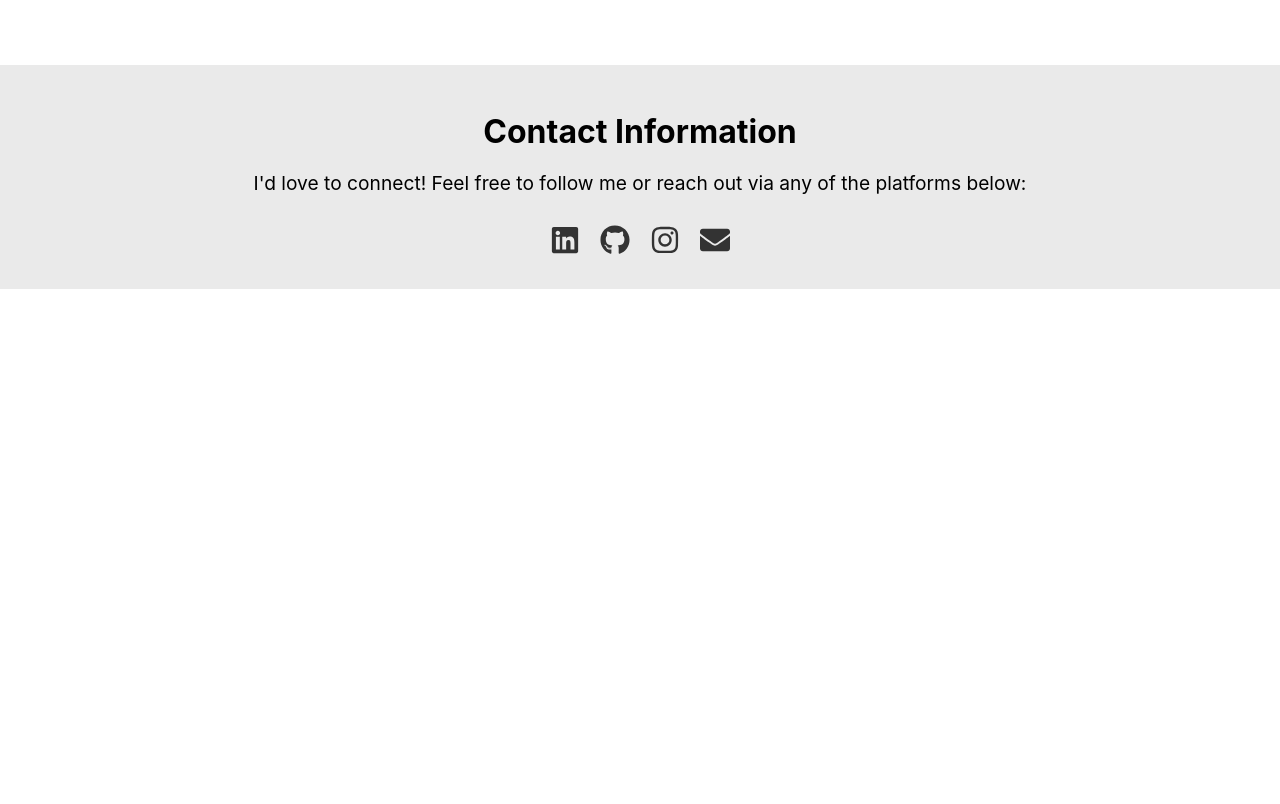
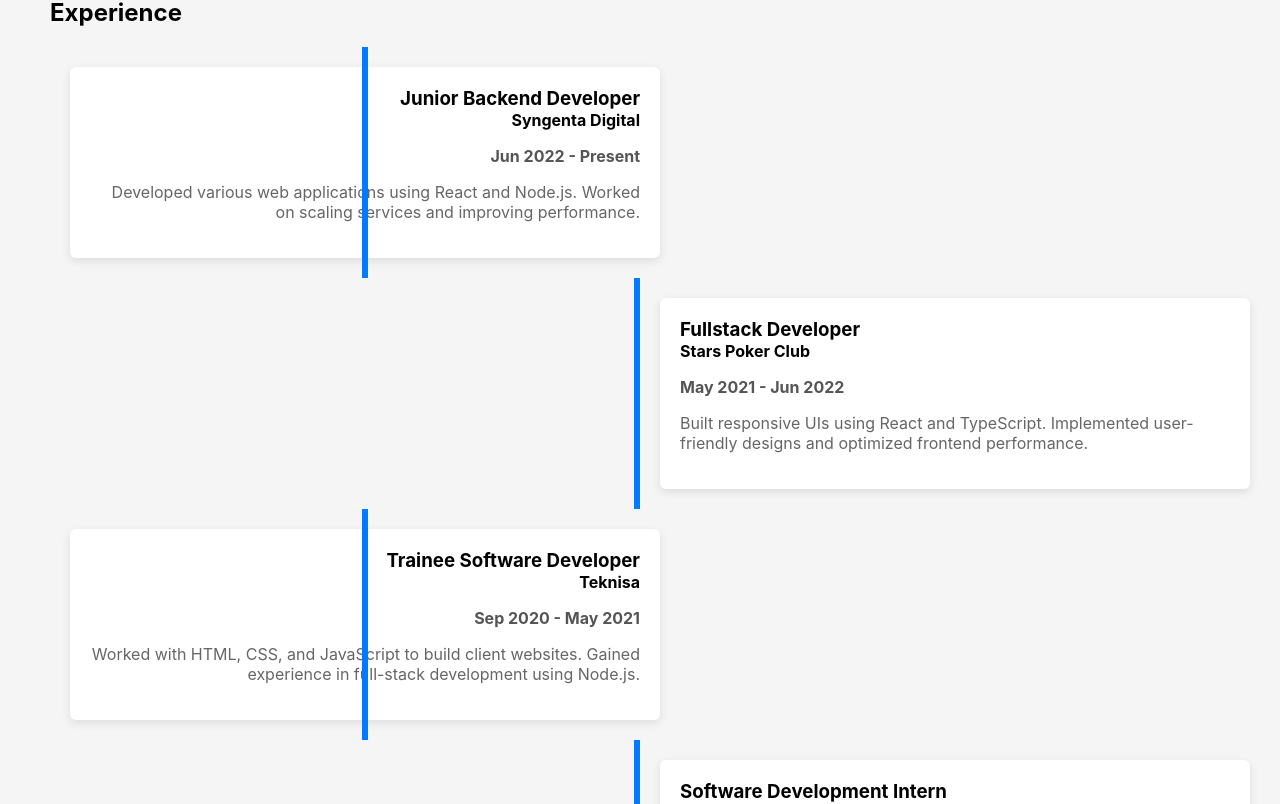
Before and after one commit to migvidro/website, a React (Create React App) app: page / in a window 1280 px wide. Shown: the part 511-1315 px from the top of the page. Before the commit the page ends 800 px from the top, so only its background shows below. Built offline with nearby package versions, Linux system fonts and the light colour scheme.

Commit message:
adding experience component (not done)

```diff
--- a/src/App.tsx
+++ b/src/App.tsx
@@ -1,6 +1,7 @@
 import React from 'react';
 import AboutMe from './components/AboutMe';
 import Contact from './components/Contact';
+import Experience from './components/Experience';
 import Header from './components/Header';
 
 const App: React.FC = () => {
@@ -8,6 +9,7 @@ const App: React.FC = () => {
     <div>
       <Header />
       <AboutMe />
+      <Experience />
       <Contact />
     </div>
   );
--- /dev/null
+++ b/src/components/Experience.tsx
@@ -0,0 +1,58 @@
+import React from 'react';
+import '../styles/Experience.css';
+
+interface Job {
+  title: string;
+  company: string;
+  duration: string;
+  description: string;
+}
+
+const jobs: Job[] = [
+  {
+    title: 'Junior Backend Developer',
+    company: 'Syngenta Digital',
+    duration: 'Jun 2022 - Present',
+    description: 'Developed various web applications using React and Node.js. Worked on scaling services and improving performance.'
+  },
+  {
+    title: 'Fullstack Developer',
+    company: 'Stars Poker Club',
+    duration: 'May 2021 - Jun 2022',
+    description: 'Built responsive UIs using React and TypeScript. Implemented user-friendly designs and optimized frontend performance.'
+  },
+  {
+    title: 'Trainee Software Developer',
+    company: 'Teknisa',
+    duration: 'Sep 2020 - May 2021',
+    description: 'Worked with HTML, CSS, and JavaScript to build client websites. Gained experience in full-stack development using Node.js.'
+  },
+  {
+    title: 'Software Development Intern',
+    company: 'Teknisa',
+    duration: 'Feb 2019 - Mar 2020',
+    description: 'Worked with HTML, CSS, and JavaScript to build client websites. Gained experience in full-stack development using Node.js.'
+  },
+];
+
+const Experience: React.FC = () => {
+  return (
+    <section id="experience" className="experience-section">
+      <h2>Experience</h2>
+      <div className="timeline">
+        {jobs.map((job, index) => (
+          <div className={`timeline-item ${index % 2 === 0 ? 'left' : 'right'}`} key={index}>
+            <div className="timeline-content">
+              <h3>{job.title}</h3>
+              <h4>{job.company}</h4>
+              <p className="duration">{job.duration}</p>
+              <p>{job.description}</p>
+            </div>
+          </div>
+        ))}
+      </div>
+    </section>
+  );
+};
+
+export default Experience;
--- a/src/styles/Contact.css
+++ b/src/styles/Contact.css
@@ -1,11 +1,8 @@
+/* src/components/ContactMe.css */
 .contact-me {
-    padding: 20px 0 30px 0;
+  padding: 50px;
   background-color: #eaeaea;
   text-align: center;
-    position: fixed;
-    bottom: 0;
-    left: 0;
-    width: 100%;
 }
 
 .contact-me h2 {
@@ -30,5 +27,5 @@
 }
 
 .social-link:hover {
-    color: #007bff;
+  color: #007bff; /* Customize for hover effect */
 }
--- /dev/null
+++ b/src/styles/Experience.css
@@ -0,0 +1,66 @@
+.experience-section {
+    padding: 50px;
+    background-color: #f5f5f5;
+  }
+
+  .timeline {
+    position: relative;
+    max-width: 1200px;
+    margin: 0 auto;
+  }
+
+  .timeline-item {
+    padding: 20px;
+    position: relative;
+    width: 50%;
+  }
+
+  .timeline-item.left {
+    left: 0;
+    text-align: right;
+  }
+
+  .timeline-item.right {
+    left: 50%;
+    text-align: left;
+  }
+
+  .timeline-item::after {
+    content: '';
+    position: absolute;
+    width: 6px;
+    background-color: #007bff;
+    top: 0;
+    bottom: 0;
+    left: 50%;
+    transform: translateX(-50%);
+  }
+
+  .timeline-item.left::after {
+    right: -3px;
+  }
+
+  .timeline-item.right::after {
+    left: -3px;
+  }
+
+  .timeline-content {
+    padding: 20px;
+    background-color: white;
+    border-radius: 6px;
+    box-shadow: 0 3px 10px rgba(0, 0, 0, 0.1);
+  }
+
+  .timeline-content h3, .timeline-content h4 {
+    margin: 0;
+  }
+
+  .timeline-content .duration {
+    font-weight: bold;
+    color: #555;
+    margin-bottom: 10px;
+  }
+
+  .timeline-content p {
+    color: #666;
+  }
```
Lines whose indentation alone changed are shown as unchanged.
